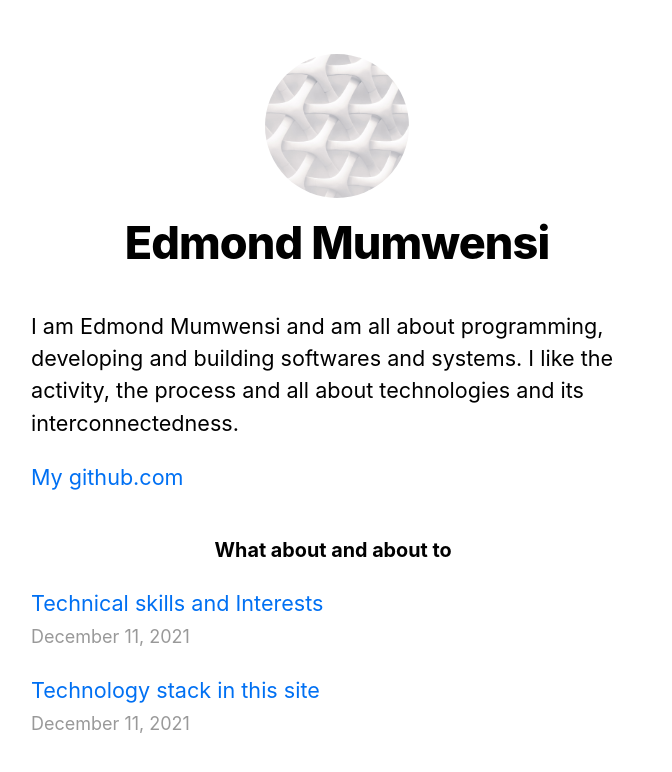
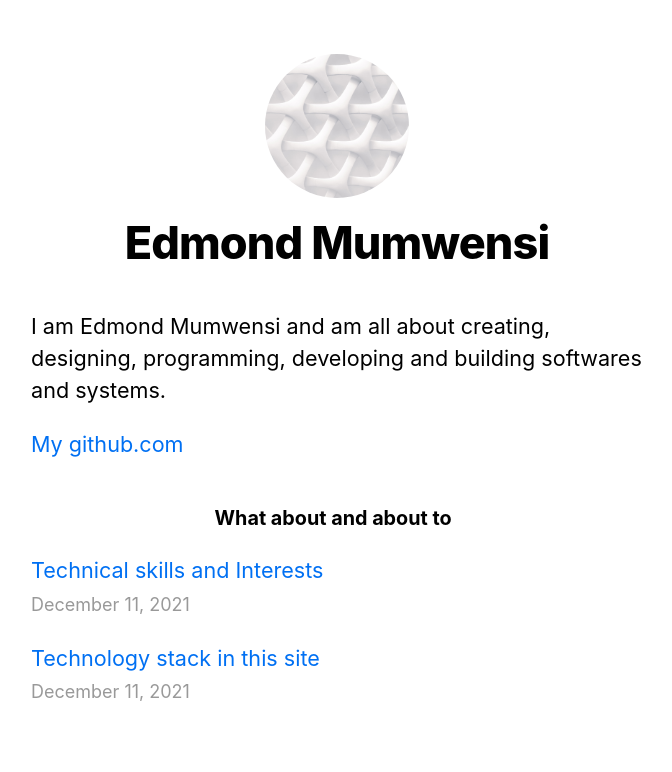
Before and after one commit to edmond-dev/nextjs-blog, a Next.js app: page / in a window 1280 px wide. Shown: the top 772 px of the page, without its empty margins (303-975 px from the left). Built offline with nearby package versions, Linux system fonts and the light colour scheme.

Commit message:
edited bio info

```diff
--- a/pages/index.js
+++ b/pages/index.js
@@ -20,8 +20,7 @@ export default function Home({ allPostsData }) {
         <title>{siteTitle}</title>
       </Head>
       <section className={utilStyles.headingMd}>
-        <p>I am Edmond Mumwensi and am all about programming, developing and building softwares and systems. I like the activity,
-           the process and all about technologies and its interconnectedness.</p>
+        <p>I am Edmond Mumwensi and am all about creating, designing, programming, developing and building softwares and systems.</p>
         <p>
           <a href="https://github.com/edmond-dev">My github.com</a>
         </p>
```
